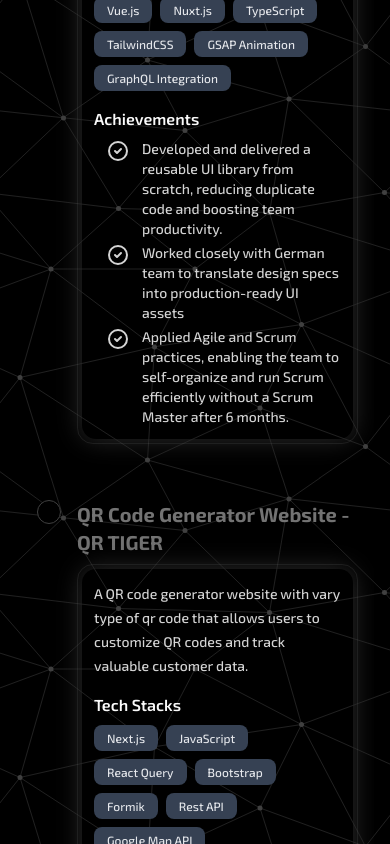
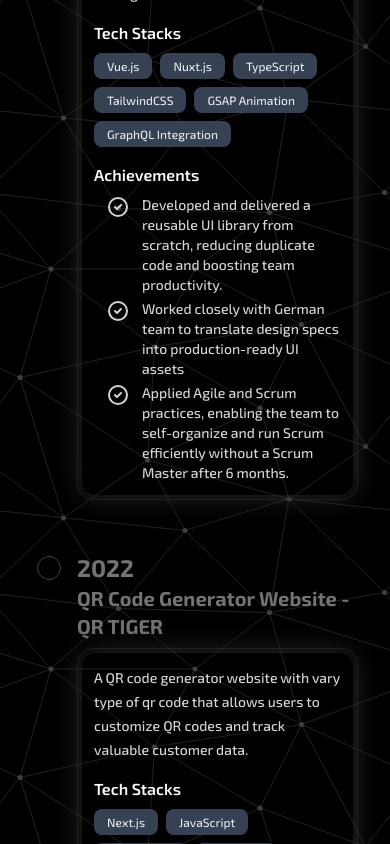
Before and after one commit to TanPhan263/portfolio-website, a Next.js app: page / in a window 390 px wide. Shown: the part 3522-4366 px from the top of the page. Built offline with nearby package versions, Linux system fonts and the light colour scheme; no server answers.

Commit message:
timeline update responsive

```diff
--- a/src/components/ui/timeline-card.tsx
+++ b/src/components/ui/timeline-card.tsx
@@ -1,24 +1,38 @@
-'use client';
-import { cn } from '@/app/lib/utils';
-import { ProjectTimelineDetail, StackBrand } from '@/shared/data/experience';
-import { IconCircleCheck } from '@tabler/icons-react';
-import { motion, Variants } from 'motion/react';
-import { Badge } from './badge';
+"use client";
+import { cn } from "@/app/lib/utils";
+import { ProjectTimelineDetail, StackBrand } from "@/shared/data/experience";
+import { IconCircleCheck } from "@tabler/icons-react";
+import { motion, Variants } from "motion/react";
+import { Badge } from "./badge";
 
 interface TimelineCardProps {
   data: ProjectTimelineDetail;
   isActive?: boolean;
+  year?: string;
 }
 
-export function TimelineCard({ data, isActive }: TimelineCardProps) {
+export function TimelineCard({ data, isActive, year }: TimelineCardProps) {
   return (
     <>
+      {year && (
+        <h3
+          className={cn(
+            "md:hidden text-2xl -mt-1 text-left font-bold pl-0",
+            "transition-colors duration-200 ease-in-out",
+            isActive
+              ? "text-neutral-800 dark:text-neutral-300"
+              : "text-neutral-500 dark:text-neutral-500"
+          )}
+        >
+          {year}
+        </h3>
+      )}
       <h3
         className={cn(
-          'md:hidden block text-xl mb-2 text-left font-bold',
+          "md:hidden block text-xl mb-2 text-left font-bold",
           isActive
-            ? 'text-neutral-800 dark:text-neutral-300'
-            : 'text-neutral-500 dark:text-neutral-500'
+            ? "text-neutral-800 dark:text-neutral-300"
+            : "text-neutral-500 dark:text-neutral-500"
         )}
       >
         {data.title}
@@ -69,9 +83,9 @@
       opacity: 1,
       transition: {
         staggerChildren: 0.1,
-        delayChildren: 0.2
-      }
-    }
+        delayChildren: 0.2,
+      },
+    },
   };
 
   // Animation variants for individual skill badges
@@ -80,8 +94,8 @@
     visible: {
       opacity: 1,
       y: 0,
-      transition: { type: 'spring', stiffness: 300, damping: 20 }
-    }
+      transition: { type: "spring", stiffness: 300, damping: 20 },
+    },
   };
 
   return (
@@ -98,15 +112,15 @@
           whileHover={{
             scale: 1.1,
             boxShadow:
-              '0 4px 6px -1px rgba(0, 0, 0, 0.1), 0 2px 4px -1px rgba(0, 0, 0, 0.06)',
-            y: -5
+              "0 4px 6px -1px rgba(0, 0, 0, 0.1), 0 2px 4px -1px rgba(0, 0, 0, 0.06)",
+            y: -5,
           }}
           whileTap={{ scale: 0.95 }}
-          transition={{ type: 'spring', stiffness: 400, damping: 17 }}
+          transition={{ type: "spring", stiffness: 400, damping: 17 }}
         >
           <Badge
             className={cn(
-              'px-3 py-1 cursor-pointer dark:bg-gray-700 dark:text-gray-200 duration-300',
+              "px-3 py-1 cursor-pointer dark:bg-gray-700 dark:text-gray-200 duration-300",
               `outline-[${skill.darkColor}] transition hover:outline-2`
             )}
           >
--- a/src/components/ui/timeline.tsx
+++ b/src/components/ui/timeline.tsx
@@ -43,7 +43,7 @@
 
   return (
     <div className="w-full md:px-10 overflow-hidden" ref={containerRef}>
-      <div className="max-w-7xl mx-auto py-6 px-4 md:px-8 lg:px-10">
+      <div className="max-w-7xl mx-auto py-6 px-4">
         <h2 className="text-2xl md:text-4xl mb-4 text-black dark:text-white max-w-4xl font-bold">
           My Journey as a Frontend Developer
         </h2>
@@ -53,7 +53,7 @@
         </p>
       </div>
 
-      <div ref={ref} className="relative max-w-7xl mx-auto pb-20">
+      <div ref={ref} className="relative max-w-7xl mx-auto pb-10 md:pb-20">
         {data.map((item, index) => {
           return (
             <TimelineItem
@@ -116,9 +116,9 @@
     <div
       key={data.year}
       ref={ref}
-      className="relative flex justify-start pb-10 md:gap-0"
+      className="relative flex justify-start pb-10 lg:gap-0"
     >
-      <div className="pl-[13px] sticky flex flex-col md:flex-row z-40 items-center self-start max-w-xs lg:max-w-sm md:w-full">
+      <div className="pl-[13px] sticky flex flex-col md:flex-row shrink-0 z-40 items-center self-start max-w-xs md:w-1/3 lg:max-w-sm lg:w-full">
         <div
           className={cn(
             'h-6 w-6 rounded-full shrink-0 border ml-2 transition duration-200 ease-in-out',
@@ -153,7 +153,7 @@
               once: true
             }}
           >
-            <TimelineCard data={project} isActive={startAnimation} />
+            <TimelineCard data={project} isActive={startAnimation} year={index === 0 ? data.year : undefined} />
           </motion.div>
         ))}
       </div>
```
